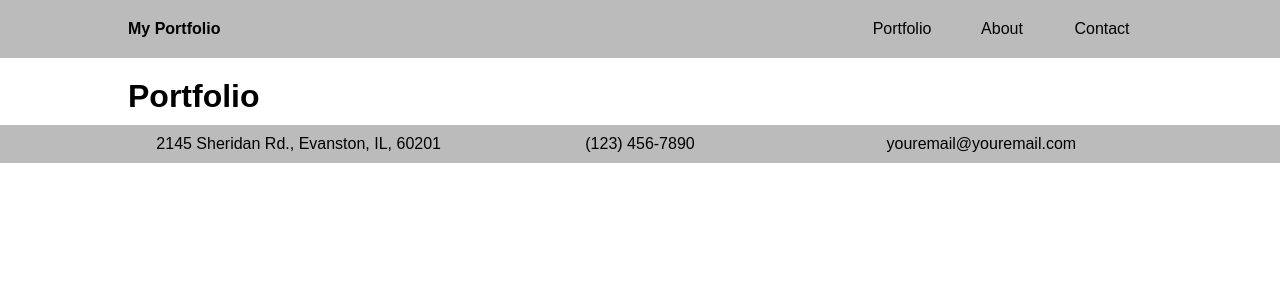
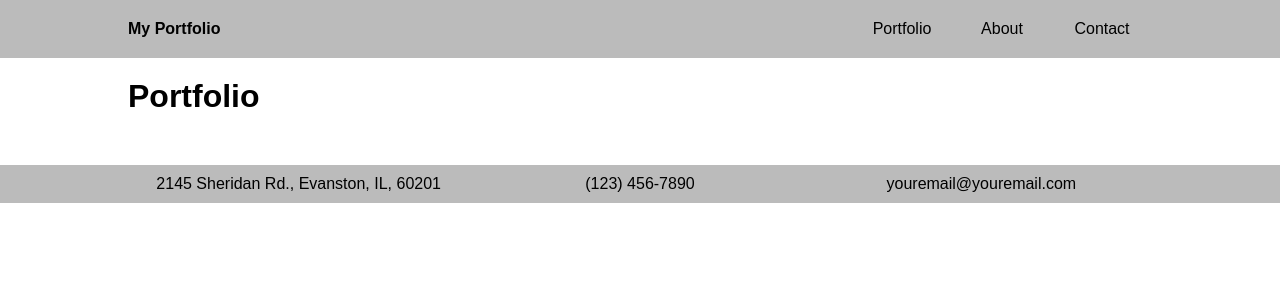
Before and after one commit to jonrovira/msr-student-template, a Jekyll site: the page built from index.html, in a window 1280 px wide. Shown: the top 300 px of the page. Built offline with Jekyll 4.4.1, drawn with Linux system fonts in a browser that asks for light colours; nearby versions of some CDN libraries.

Commit message:
general templating updates

```diff
--- a/_includes/header.html
+++ b/_includes/header.html
@@ -1,6 +1,6 @@
 <header>
     <nav>
-    	<h1>My Portfolio</h1>
+    	<a href="{{ site.baseurl }}/"><h1>My Portfolio</h1></a>
     	<ul>
     		<li><a href="{{ site.baseurl }}/">Portfolio</a></li>
     		<li><a href="{{ site.baseurl }}/about/">About</a></li>
--- a/public/stylesheets/style.css
+++ b/public/stylesheets/style.css
@@ -20,9 +20,10 @@
         padding: 20px 0;
         width: 80%;
         overflow: auto; }
-        html body header nav h1 {
+        html body header nav a h1 {
           float: left;
-          font-size: 16px; }
+          font-size: 16px;
+          color: initial; }
         html body header nav ul {
           float: right;
           list-style: none; }
@@ -49,7 +50,7 @@
       html body main#portfolio ul#portfolio-gallery li {
         float: left;
         margin-bottom: 20px;
-        width: calc((100% - 46px) / 3);
+        width: calc((100% - 68px) / 4);
         list-style: none;
         text-align: center;
         border: 1px solid #bbb;
@@ -64,9 +65,10 @@
             display: block;
             padding: 15px;
             font-size: 16px; }
-      html body main#portfolio ul#portfolio-gallery li:not(:nth-child(3n)) {
+      html body main#portfolio ul#portfolio-gallery li:not(:nth-child(4n)) {
         margin-right: 20px; }
     html body footer {
+      margin-top: 40px;
       width: 100%;
       background-color: #bbb; }
       html body footer ul {
```
Also changed, not shown: public/stylesheets/style.scss (+9 -5 lines).
